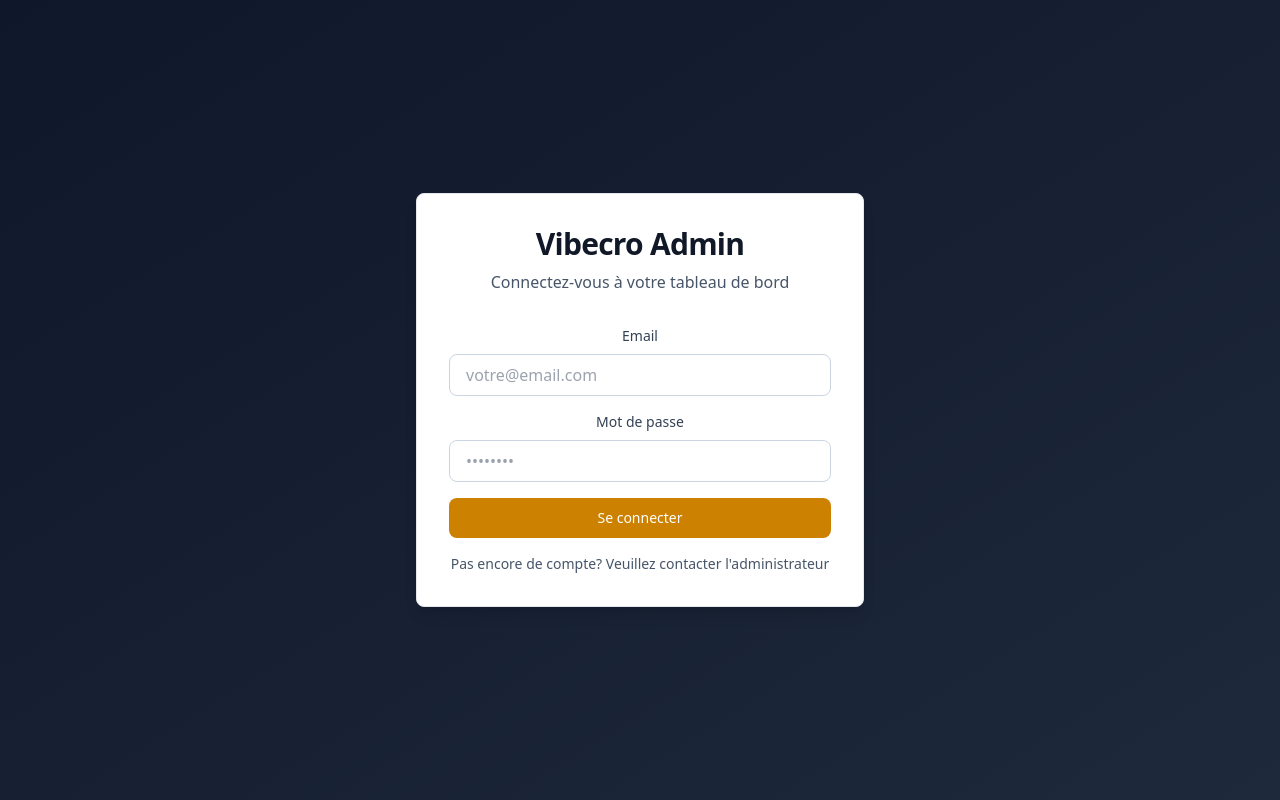
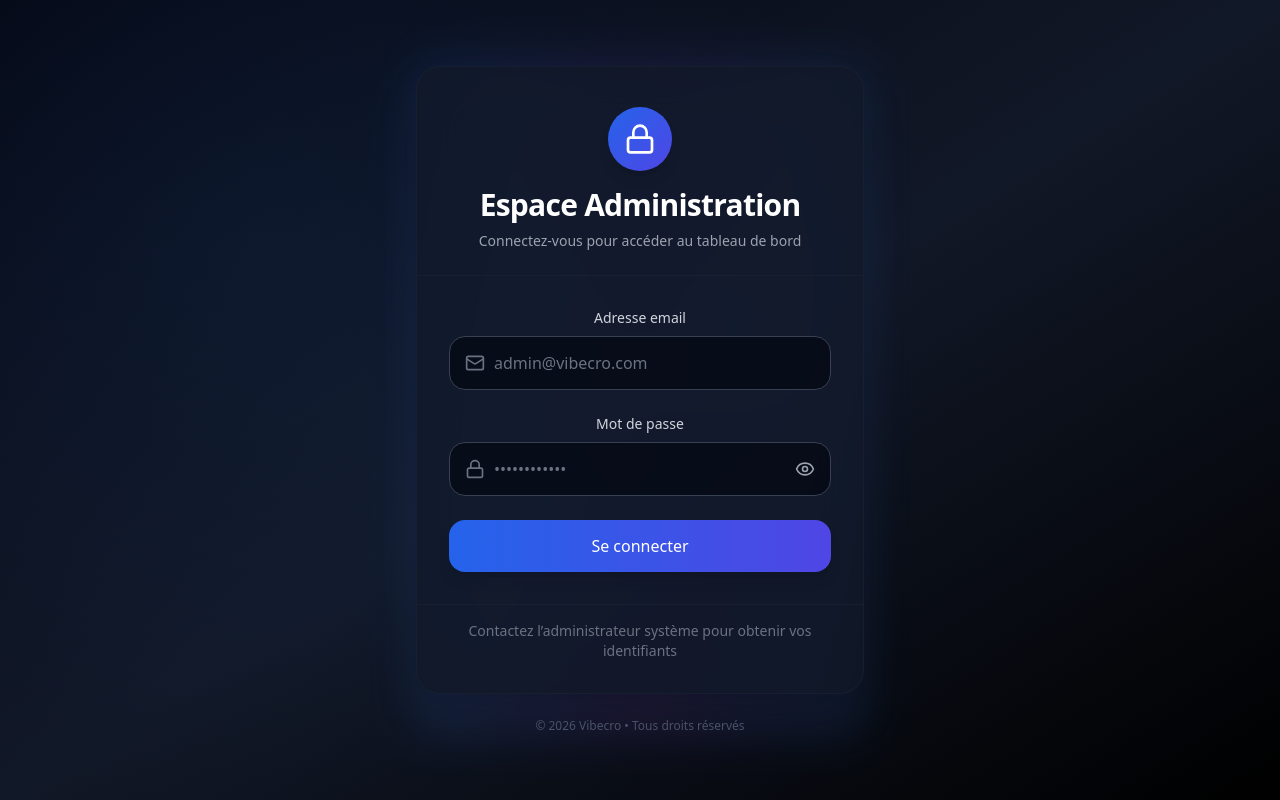
Before and after one commit to deboradev-rgb/vibecro-app, a React (Vite) app: page /admin/login in a window 1280 px wide. Built offline with nearby package versions, Linux system fonts and the light colour scheme.

Commit message:
modification

```diff
--- a/src/pages/AdminLoginPage.tsx
+++ b/src/pages/AdminLoginPage.tsx
@@ -1,14 +1,15 @@
 import React, { useState } from 'react';
 import { useNavigate } from 'react-router-dom';
 import { useAuth } from '@/contexts/AuthContext';
-import Button from '@/components/ui/Button';
-import Card from '@/components/ui/Card';
+import { Eye, EyeOff, Lock, Mail, Loader2 } from 'lucide-react';
 
 export default function AdminLoginPage() {
   const [email, setEmail] = useState('');
   const [password, setPassword] = useState('');
+  const [showPassword, setShowPassword] = useState(false);
   const [error, setError] = useState('');
   const [isLoading, setIsLoading] = useState(false);
+
   const { login } = useAuth();
   const navigate = useNavigate();
 
@@ -18,75 +19,139 @@
     setIsLoading(true);
 
     try {
-      const success = await login(email, password);
+      const success = await login(email.trim(), password);
       if (success) {
-        navigate('/admin/dashboard');
+        navigate('/admin/dashboard', { replace: true });
       } else {
-        setError('Email ou mot de passe invalide');
+        setError('Identifiants incorrects');
       }
     } catch (err: any) {
-      setError(err.response?.data?.message || 'Erreur lors de la connexion');
+      setError(err.response?.data?.message || 'Erreur de connexion');
     } finally {
       setIsLoading(false);
     }
   };
 
   return (
-    <div className="min-h-screen bg-gradient-to-br from-slate-900 to-slate-800 flex items-center justify-center p-4">
-      <Card className="w-full max-w-md">
-        <div className="p-8">
-          <h1 className="text-3xl font-bold text-center mb-2">Vibecro Admin</h1>
-          <p className="text-center text-slate-600 mb-8">Connectez-vous à votre tableau de bord</p>
+    <div className="min-h-screen bg-gradient-to-br from-gray-950 via-gray-900 to-black flex items-center justify-center p-4">
+      {/* Fond subtil avec effet grain */}
+      <div className="absolute inset-0 bg-[radial-gradient(circle_at_20%_30%,rgba(59,130,246,0.08),transparent_50%)]" />
 
+      <div className="relative w-full max-w-md">
+        {/* Effet de glow autour de la carte */}
+        <div className="absolute -inset-1 bg-gradient-to-r from-blue-500/20 via-purple-500/20 to-blue-500/20 rounded-2xl blur-xl opacity-70" />
+
+        <div className="relative bg-gray-900/80 backdrop-blur-xl border border-gray-800/50 rounded-2xl shadow-2xl overflow-hidden">
+          {/* Header */}
+          <div className="px-8 pt-10 pb-6 text-center border-b border-gray-800/50">
+            <div className="inline-flex items-center justify-center w-16 h-16 rounded-full bg-gradient-to-br from-blue-600 to-indigo-600 mb-4 shadow-lg">
+              <Lock className="w-8 h-8 text-white" />
+            </div>
+            <h1 className="text-3xl font-bold text-white mb-2">Espace Administration</h1>
+            <p className="text-gray-400 text-sm">Connectez-vous pour accéder au tableau de bord</p>
+          </div>
+
+          {/* Formulaire */}
+          <form onSubmit={handleSubmit} className="p-8 space-y-6">
             {error && (
-            <div className="mb-6 p-4 bg-red-100 border border-red-400 text-red-700 rounded">
-              {error}
+              <div className="p-4 bg-red-950/60 border border-red-800/50 text-red-300 rounded-xl text-sm flex items-center gap-3">
+                <div className="w-5 h-5 rounded-full bg-red-600/30 flex items-center justify-center flex-shrink-0">
+                  <span className="text-xs font-bold">!</span>
+                </div>
+                <span>{error}</span>
               </div>
             )}
 
-          <form onSubmit={handleSubmit} className="space-y-4">
-            <div>
-              <label className="block text-sm font-medium text-slate-700 mb-2">
-                Email
+            {/* Champ Email */}
+            <div className="space-y-2">
+              <label htmlFor="email" className="block text-sm font-medium text-gray-300">
+                Adresse email
               </label>
+              <div className="relative">
+                <div className="absolute inset-y-0 left-0 pl-4 flex items-center pointer-events-none">
+                  <Mail className="h-5 w-5 text-gray-500" />
+                </div>
                 <input
+                  id="email"
                   type="email"
+                  autoComplete="email"
                   value={email}
                   onChange={(e) => setEmail(e.target.value)}
-                className="w-full px-4 py-2 border border-slate-300 rounded-lg focus:outline-none focus:ring-2 focus:ring-blue-500"
-                placeholder="votre@email.com"
+                  className="w-full pl-11 pr-4 py-3.5 bg-gray-950/70 border border-gray-700 rounded-xl text-white placeholder-gray-500 focus:outline-none focus:border-blue-500 focus:ring-1 focus:ring-blue-500/30 transition-all duration-200"
+                  placeholder="admin@vibecro.com"
                   required
+                  disabled={isLoading}
                 />
               </div>
+            </div>
 
-            <div>
-              <label className="block text-sm font-medium text-slate-700 mb-2">
+            {/* Champ Mot de passe */}
+            <div className="space-y-2">
+              <label htmlFor="password" className="block text-sm font-medium text-gray-300">
                 Mot de passe
               </label>
+              <div className="relative">
+                <div className="absolute inset-y-0 left-0 pl-4 flex items-center pointer-events-none">
+                  <Lock className="h-5 w-5 text-gray-500" />
+                </div>
                 <input
-                type="password"
+                  id="password"
+                  type={showPassword ? 'text' : 'password'}
+                  autoComplete="current-password"
                   value={password}
                   onChange={(e) => setPassword(e.target.value)}
-                className="w-full px-4 py-2 border border-slate-300 rounded-lg focus:outline-none focus:ring-2 focus:ring-blue-500"
-                placeholder="••••••••"
+                  className="w-full pl-11 pr-12 py-3.5 bg-gray-950/70 border border-gray-700 rounded-xl text-white placeholder-gray-500 focus:outline-none focus:border-blue-500 focus:ring-1 focus:ring-blue-500/30 transition-all duration-200"
+                  placeholder="••••••••••••"
                   required
+                  disabled={isLoading}
                 />
+                <button
+                  type="button"
+                  onClick={() => setShowPassword(!showPassword)}
+                  className="absolute inset-y-0 right-0 pr-4 flex items-center text-gray-400 hover:text-gray-200 transition-colors"
+                  disabled={isLoading}
+                >
+                  {showPassword ? <EyeOff size={20} /> : <Eye size={20} />}
+                </button>
+              </div>
             </div>
 
-            <Button
+            {/* Bouton de connexion */}
+            <button
               type="submit"
               disabled={isLoading}
-              className="w-full bg-blue-600 hover:bg-blue-700 text-white"
+              className={`
+                w-full py-3.5 px-6 rounded-xl font-medium text-white
+                bg-gradient-to-r from-blue-600 to-indigo-600
+                hover:from-blue-700 hover:to-indigo-700
+                focus:outline-none focus:ring-2 focus:ring-blue-500/40 focus:ring-offset-2 focus:ring-offset-gray-900
+                transition-all duration-300 shadow-lg
+                disabled:opacity-60 disabled:cursor-not-allowed disabled:shadow-none
+                flex items-center justify-center gap-2
+              `}
             >
-              {isLoading ? 'Connexion...' : 'Se connecter'}
-            </Button>
+              {isLoading ? (
+                <>
+                  <Loader2 className="h-5 w-5 animate-spin" />
+                  Connexion en cours...
+                </>
+              ) : (
+                'Se connecter'
+              )}
+            </button>
           </form>
 
-          <p className="mt-4 text-center text-sm text-slate-600">
-            Pas encore de compte? Veuillez contacter l'administrateur
+          {/* Footer */}
+          <div className="px-8 pb-8 pt-4 text-center text-sm text-gray-500 border-t border-gray-800/50">
+            Contactez l’administrateur système pour obtenir vos identifiants
+          </div>
+        </div>
+
+        {/* Petit texte discret en bas */}
+        <p className="text-center text-xs text-gray-600 mt-6">
+          © {new Date().getFullYear()} Vibecro • Tous droits réservés
         </p>
       </div>
-      </Card>
     </div>
   );
 }
--- a/src/pages/BlogPage.tsx
+++ b/src/pages/BlogPage.tsx
@@ -231,10 +231,14 @@
                      {post.featured_image ? (
   <div className="relative overflow-hidden aspect-[4/3]">
     <img
-                            src={post.featured_image}
+      src={`${import.meta.env.VITE_API_URL || 'https://newvibecroapi.vibecro.com'}/${post.featured_image.replace(/^\/?(public\/|storage\/)?/, 'storage/')}`}
       alt={post.title}
       className="w-full h-full object-cover transition-transform duration-700 group-hover:scale-110"
       loading="lazy"
+      onError={(e) => {
+        console.log("❌ Échec chargement image :", post.featured_image);
+        e.currentTarget.src = "https://images.unsplash.com/photo-1516321318423-f06f85e504b3?w=800&auto=format&fit=crop"; // image de secours
+      }}
     />
     <div className="absolute inset-0 bg-gradient-to-t from-black/50 via-transparent to-transparent opacity-60 group-hover:opacity-80 transition-opacity" />
   </div>
```
Also changed, not shown: src/pages/RealisationPage.tsx (+20 -72 lines). Lines whose indentation alone changed are shown as unchanged.
